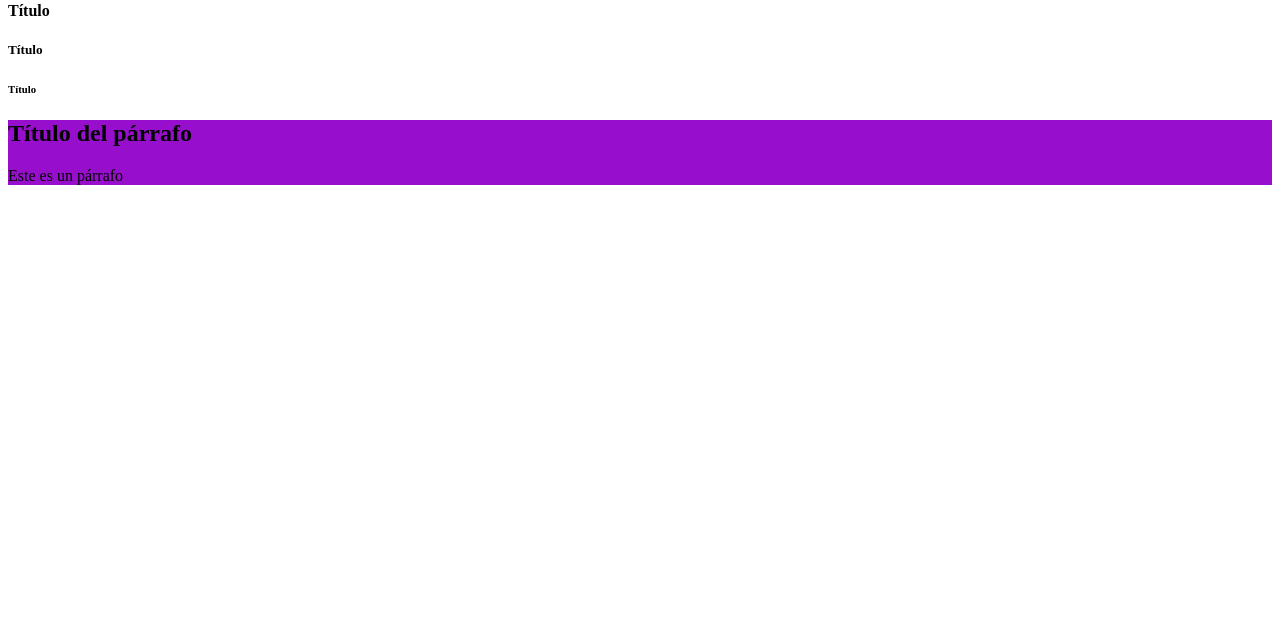
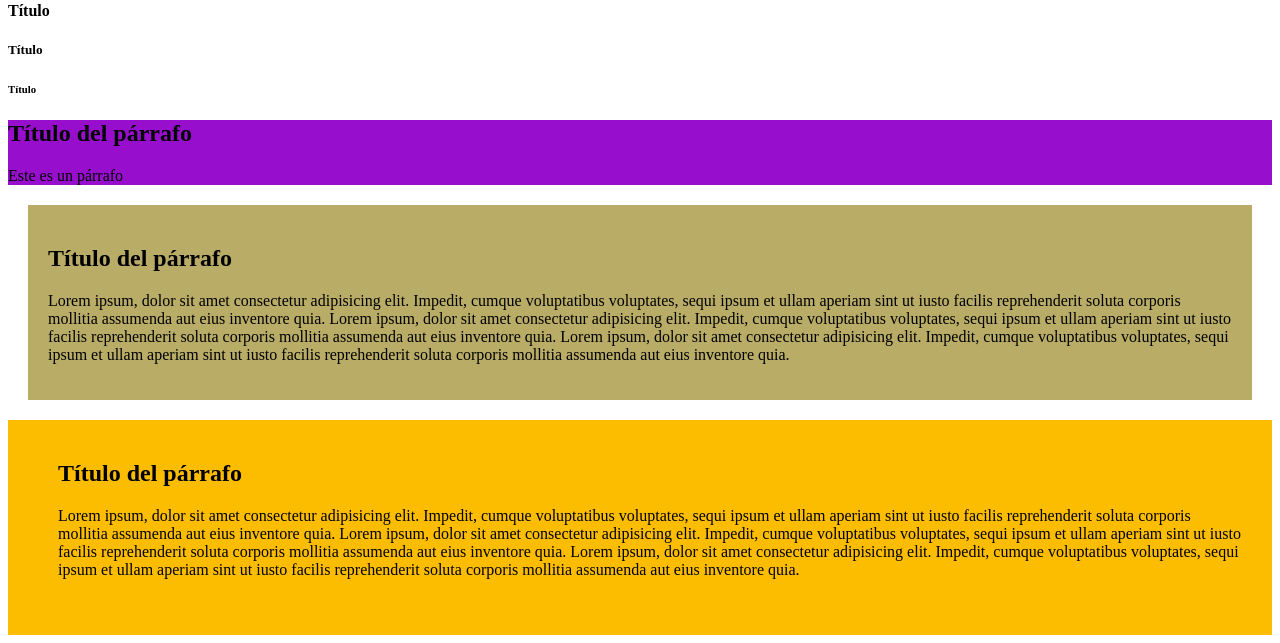
Before and after one commit to EmilioEX/AW_TIID222, a PHP site: page / in a window 1280 px wide. Shown: the part 168-811 px from the top of the page. Before the commit the page ends 353 px from the top, so only its background shows below. Run offline with PHP 8.4, Linux system fonts and the light colour scheme.

Commit message:
HTML, CSS, Box model
Modificamos contenedores a través de sus características padding, margin y border.

```diff
--- a/index.php
+++ b/index.php
@@ -14,7 +14,19 @@
         div{
             background: #970fcc;
         }
-
+        .seccion1{
+            background-color: #b8ac67;
+            padding: 20px;
+            margin: 20px;
+            border: 15px hidden;
+        }
+        .seccion2{
+            background-color: #fcbd00;
+            padding-top: 20px;
+            padding-right: 30px;
+            padding-bottom: 40px;
+            padding-left: 50px;
+        }
 
     </style>
 </head>
@@ -30,5 +42,22 @@
         <h2>Título del párrafo</h2>
         <p>Este es un párrafo</p>
     </div>
+    <!--Nuevos ejercicios-->
+    <div class="seccion1">
+        <h2>Título del párrafo</h2>
+        <p>
+        Lorem ipsum, dolor sit amet consectetur adipisicing elit. Impedit, cumque voluptatibus voluptates, sequi ipsum et ullam aperiam sint ut iusto facilis reprehenderit soluta corporis mollitia assumenda aut eius inventore quia.
+        Lorem ipsum, dolor sit amet consectetur adipisicing elit. Impedit, cumque voluptatibus voluptates, sequi ipsum et ullam aperiam sint ut iusto facilis reprehenderit soluta corporis mollitia assumenda aut eius inventore quia.
+        Lorem ipsum, dolor sit amet consectetur adipisicing elit. Impedit, cumque voluptatibus voluptates, sequi ipsum et ullam aperiam sint ut iusto facilis reprehenderit soluta corporis mollitia assumenda aut eius inventore quia.
+        </p>
+    </div>
+    <div class="seccion2">
+        <h2>Título del párrafo</h2>
+        <p>
+        Lorem ipsum, dolor sit amet consectetur adipisicing elit. Impedit, cumque voluptatibus voluptates, sequi ipsum et ullam aperiam sint ut iusto facilis reprehenderit soluta corporis mollitia assumenda aut eius inventore quia.
+        Lorem ipsum, dolor sit amet consectetur adipisicing elit. Impedit, cumque voluptatibus voluptates, sequi ipsum et ullam aperiam sint ut iusto facilis reprehenderit soluta corporis mollitia assumenda aut eius inventore quia.
+        Lorem ipsum, dolor sit amet consectetur adipisicing elit. Impedit, cumque voluptatibus voluptates, sequi ipsum et ullam aperiam sint ut iusto facilis reprehenderit soluta corporis mollitia assumenda aut eius inventore quia.
+        </p>
+    </div>
 </body>
 </html>
```
